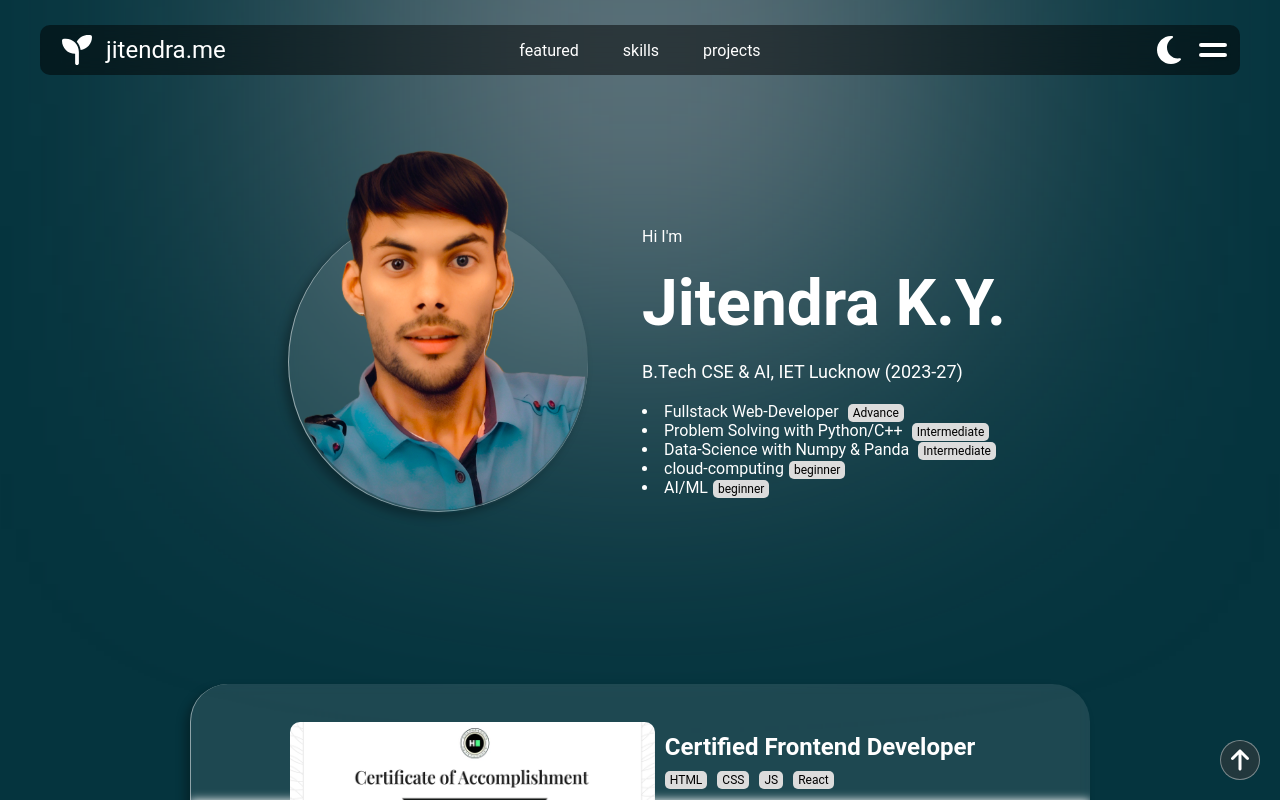
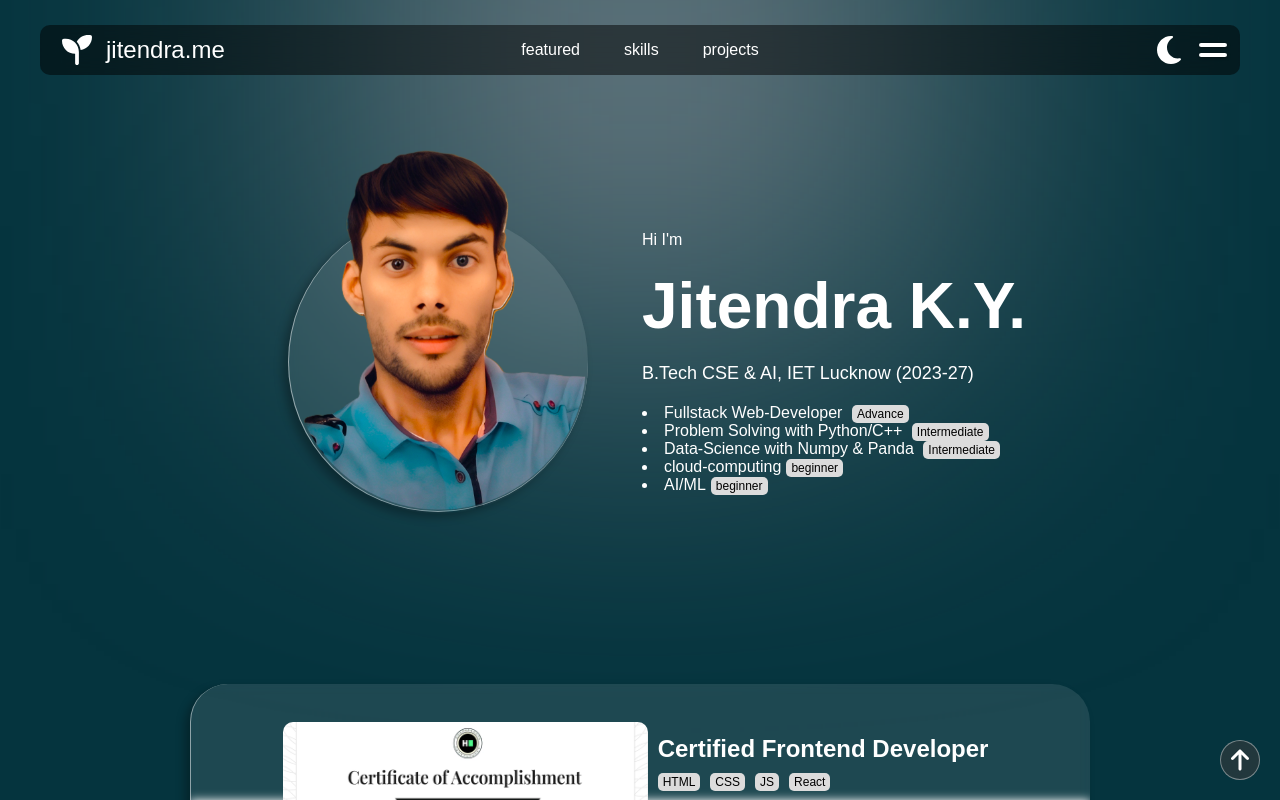
Before and after one commit to jitendra-ky/facetick, a React (Create React App) app: page / in a window 1280 px wide. Shown: the top 800 px of the page. Built offline with nearby package versions, Linux system fonts and the light colour scheme.

Commit message:
font famility changed

```diff
--- a/src/App.css
+++ b/src/App.css
@@ -2,7 +2,7 @@
   margin: 0;
   padding: 0;
   box-sizing: border-box;
-  font-family: 'Roboto', sans-serif;
+  font-family: segoe-vf, sans-serif;
   /* border: thin solid rgba(255, 255, 255, 0.05); */
   color: white;
 }
```
